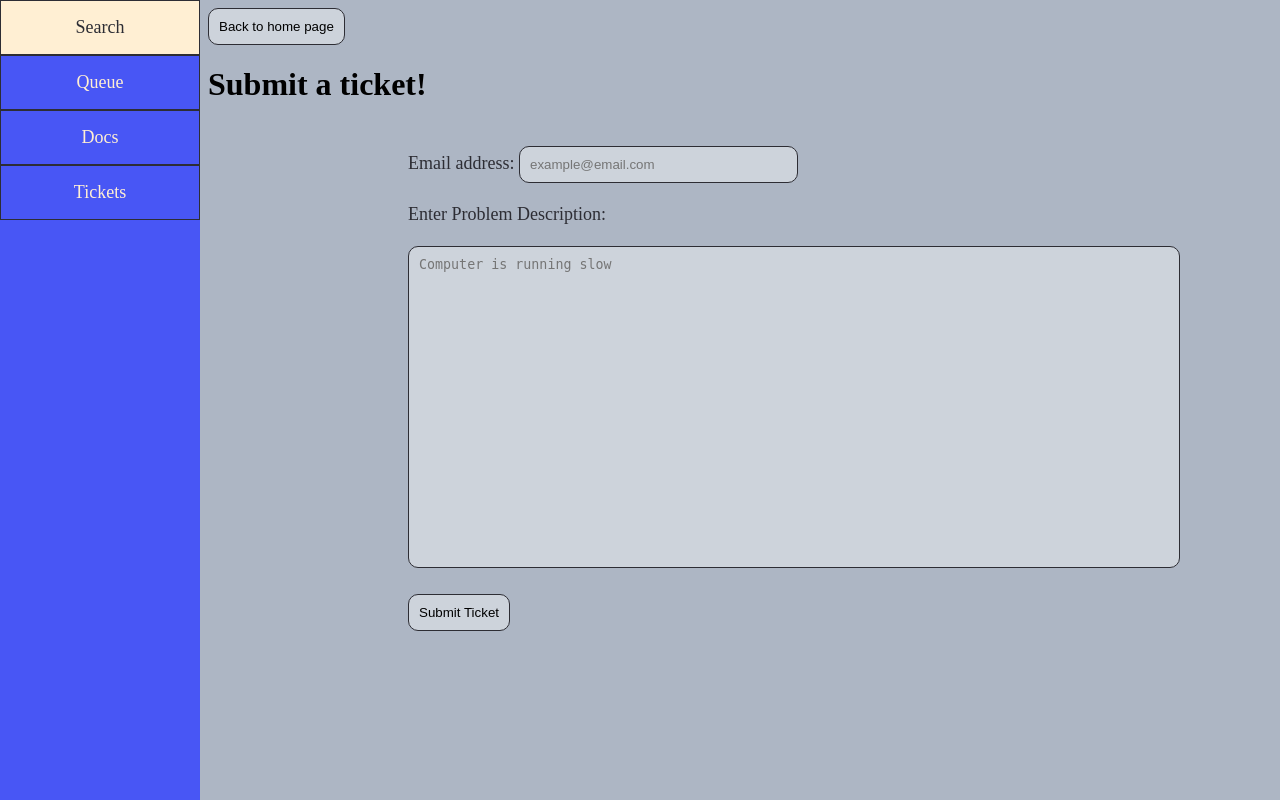
After one commit to karis-plath/cosyCOSB, a PHP site: page /gCreateTicket.php in a window 1280 px wide. The commit adds this page. Run offline with PHP 8.4, Linux system fonts and the light colour scheme.

Commit message:
Update
created a guest ticket page

```diff
--- /dev/null
+++ b/gCreateTicket.php
@@ -0,0 +1,85 @@
+<!DOCTYPE html>
+<html lang="en">
+<head>
+    <meta charset="UTF-8">
+    <meta name="viewport" content="width=device-width, initial-scale=1.0">
+    <title>Create Ticket</title>
+    <link rel="stylesheet" href="createTicket.css">
+</head>
+<body>
+    <div class="sidenav">
+        <a href="techSearch.html">Search</a>
+        <a href="#">Queue</a>
+        <a href="#">Docs</a>
+        <a href="ticketSearch.html">Tickets</a>
+
+        <div class="userName">
+
+        </div>
+    </div>
+    <div class="page">
+        <div>
+            <input type="submit" class="inputBtn" value="Back to home page">
+            <div class="title">
+                <h1>Submit a ticket!</h1>
+            </div>
+            <div class="container">
+                <form action="createTicket.php" method="post">
+                    <br>
+                    <div class="ep">
+                        <div>
+                            <label for="email">Email address: </label>
+                            <input type="email" id="email" placeholder="example@email.com" size="30" required>
+                        </div>
+                        <br>
+                    </div>
+                    <br>
+                    <div>
+                    <label for="pDrescription">Enter Problem Description:</label>
+                    <br>
+                    <br>
+                    <textarea id="pDrescription" name="pDrescription" required placeholder="Computer is running slow"></textarea>
+            </div>
+            <br>
+            <input type="submit" class="inputBtn" value="Submit Ticket">
+            </form>
+            <br>
+        </div>
+    </div>
+    <?php
+        $servername = "localhost";
+        $useraccount = "admin";
+        $password = "admin";
+        $dbname = "cs410_final";
+
+        // Create connection
+        $conn = new mysqli($servername, $useraccount, $password, $dbname);
+
+        // Check connection
+        if ($conn->connect_error) {
+            die("Connection failed: " . $conn->connect_error);
+        }
+        if ($_SERVER["REQUEST_METHOD"] == "POST") {
+            //Get information
+            $email = $_POST['email'];
+            $issue = $_POST['pDrescription'];
+
+            echo $employeeID, $issue, $email;
+            //Insert into DB
+            $sql = "INSERT INTO ticket ( Employee_ID, Importance, Queue, Status, CreateDate, CloseDate, TicketDesc, Email) VALUES ('0000', '1', 'new', 'new', NOW(), NULL, '$issue', '$email')";
+
+            if ($conn->query($sql) === TRUE) {
+                 // Redirect to a success page or display a success message
+                header("Location: ticketSearch.html");
+                exit();
+            } else {
+                echo "Error: " . $sql . "<br>" . $conn->error;
+                }
+            }
+
+
+    ?>
+
+
+</body>
+</html>
--- a/login.php
+++ b/login.php
@@ -8,7 +8,7 @@
     <body id ="blur">
         <div>
             <div id ="clear">
-                <h1>Login</h1>
+                <h1>Employee Login</h1>
                 <form method=POST>
                     <div>
                         <input id="user" type="text" name="user" placeholder="Employee ID">
@@ -30,7 +30,7 @@
             // submitting new user and pass
             if (isset($_POST["submitNew"])) {
                 // go to the guest page
-                header("Location: ticketSearch.html");
+                header("Location: gCreateTicket.php");
             }
 
             if (isset($_POST['sub'])) {
```
